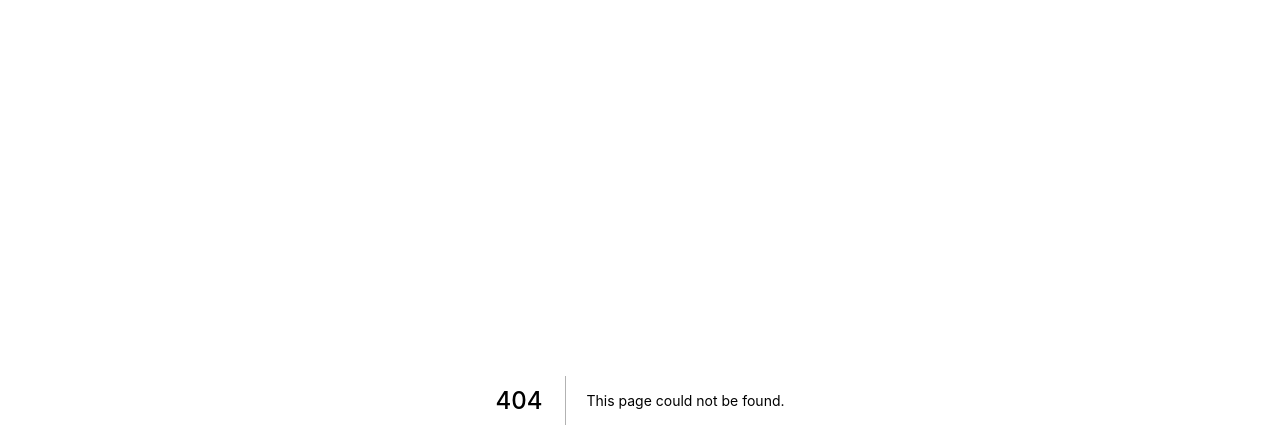
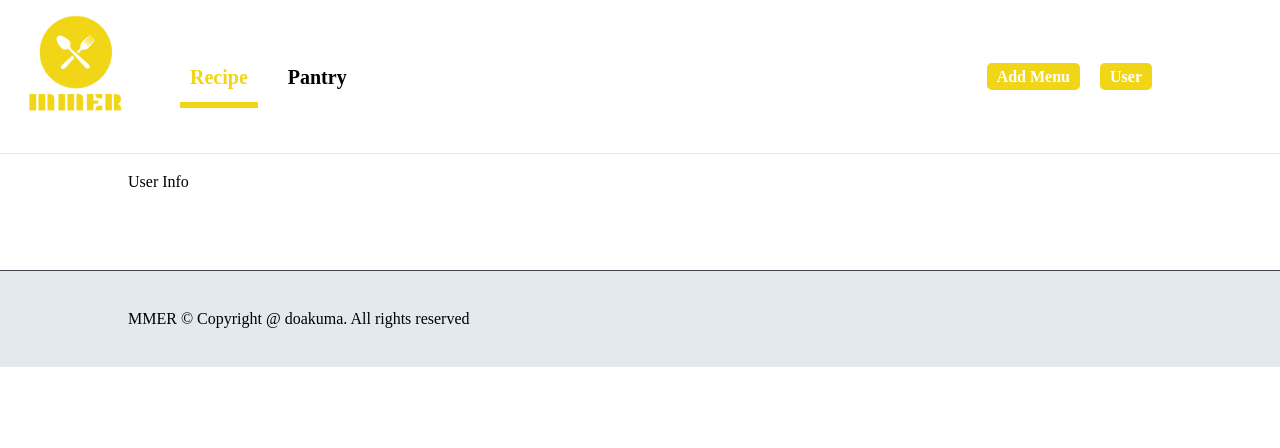
Before and after one commit to doakuma/MMER, a Next.js app in the folder front/: page /user in a window 1280 px wide. Before the commit this address had no page. Shown: the top 448 px of the page. Built offline with nearby package versions, Linux system fonts and the light colour scheme.

Commit message:
[dev] user page 생성

```diff
--- a/front/components/common/Header.tsx
+++ b/front/components/common/Header.tsx
@@ -32,6 +32,11 @@ const Header = () => {
               <a className="btn-util">Add Menu</a>
             </Link>
           </li>
+          <li>
+            <Link href="/user">
+              <a className="btn-util">User</a>
+            </Link>
+          </li>
         </ul>
       </nav>
     </header>
--- /dev/null
+++ b/front/pages/user/index.tsx
@@ -0,0 +1,13 @@
+import Layout from "../../components/common/Layout";
+
+const User = () => {
+  return (
+    <Layout home={false} siteTiel="MMER | User">
+      <section className="cont-section">
+        <h3>User Info</h3>
+      </section>
+    </Layout>
+  );
+};
+
+export default User;
--- a/front/styles/layout.css
+++ b/front/styles/layout.css
@@ -409,6 +409,9 @@
   align-items: center;
   margin: 0 10vw 0 auto;
 }
+.menu-util ul {
+  display: flex;
+}
 .menu-util li {
   margin: 0 10px;
 }
```
